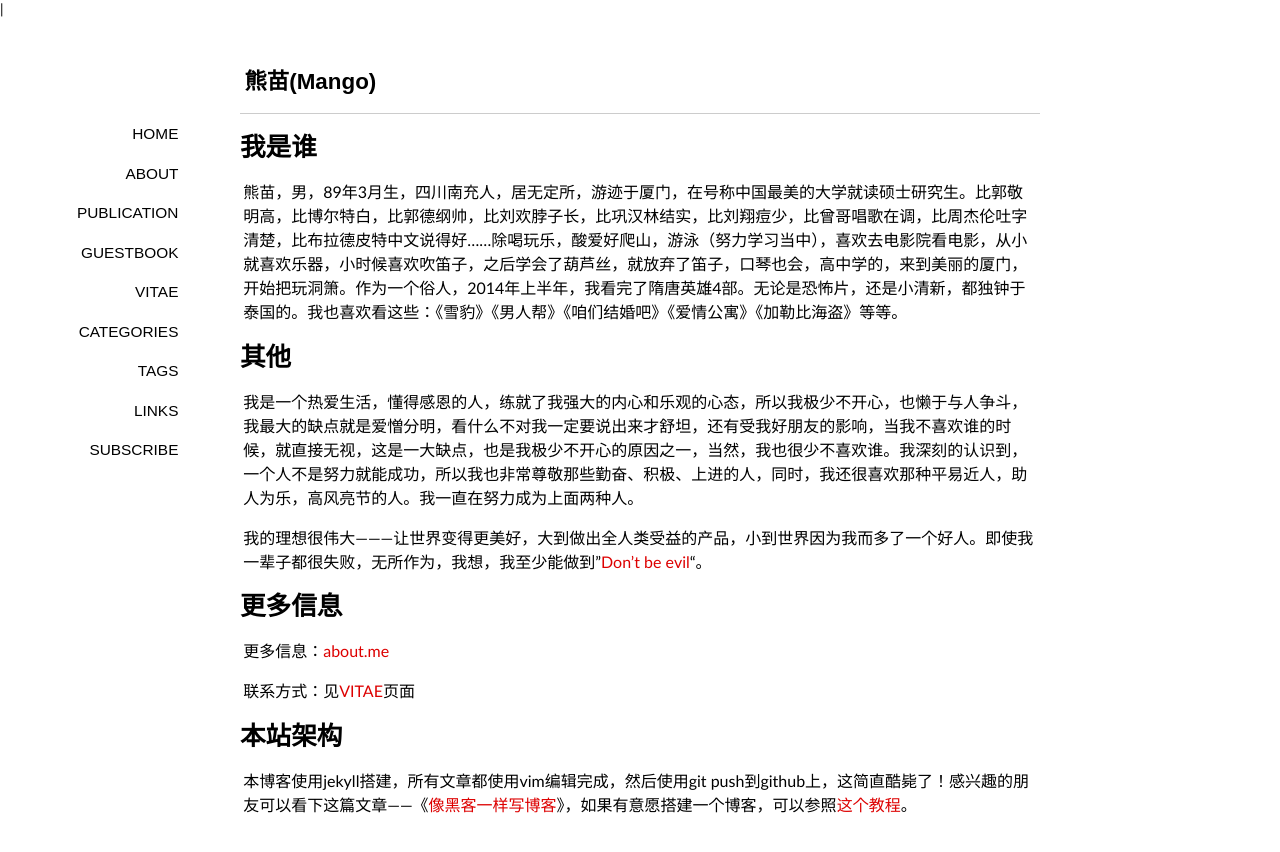
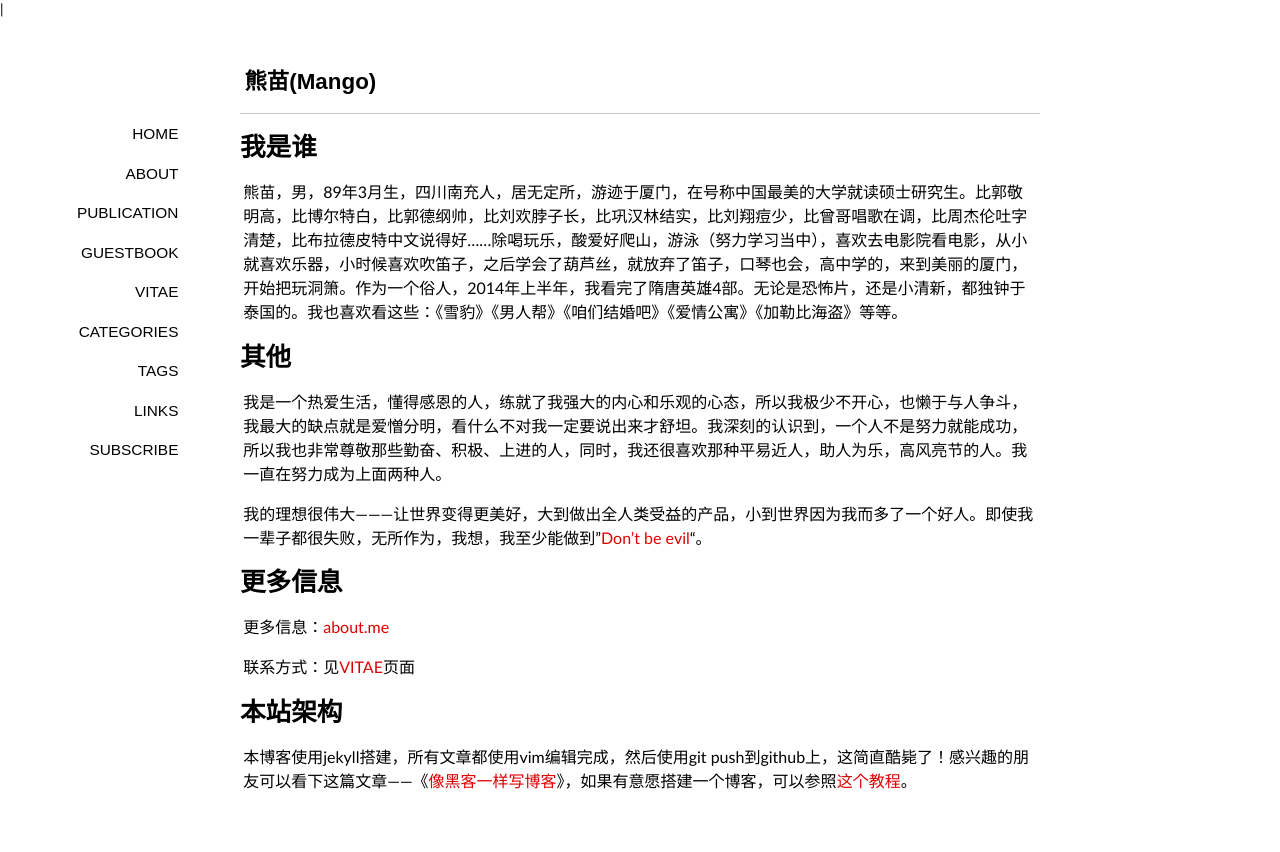
Before and after one commit to miaoxiong/blog, a Jekyll site: the page built from about/index.md, in a window 1280 px wide. Shown: the top 852 px of the page. Built offline with Jekyll 4.4.1, drawn with Linux system fonts in a browser that asks for light colours; some web fonts are replaced; Markdown is read by kramdown in place of the engine named in the settings; comment, search, counter and statistics services are not loaded.

Commit message:
Update index.md

```diff
--- a/about/index.md
+++ b/about/index.md
@@ -11,7 +11,7 @@ pagetitle: 成长的过程是曲折的，我微笑面对
 
 #其他
 
-我是一个热爱生活，懂得感恩的人，练就了我强大的内心和乐观的心态，所以我极少不开心，也懒于与人争斗，我最大的缺点就是爱憎分明，看什么不对我一定要说出来才舒坦，还有受我好朋友的影响，当我不喜欢谁的时候，就直接无视，这是一大缺点，也是我极少不开心的原因之一，当然，我也很少不喜欢谁。我深刻的认识到，一个人不是努力就能成功，所以我也非常尊敬那些勤奋、积极、上进的人，同时，我还很喜欢那种平易近人，助人为乐，高风亮节的人。我一直在努力成为上面两种人。
+我是一个热爱生活，懂得感恩的人，练就了我强大的内心和乐观的心态，所以我极少不开心，也懒于与人争斗，我最大的缺点就是爱憎分明，看什么不对我一定要说出来才舒坦。我深刻的认识到，一个人不是努力就能成功，所以我也非常尊敬那些勤奋、积极、上进的人，同时，我还很喜欢那种平易近人，助人为乐，高风亮节的人。我一直在努力成为上面两种人。
 
 我的理想很伟大———让世界变得更美好，大到做出全人类受益的产品，小到世界因为我而多了一个好人。即使我一辈子都很失败，无所作为，我想，我至少能做到"[Don't be evil][8]"。
 
```
